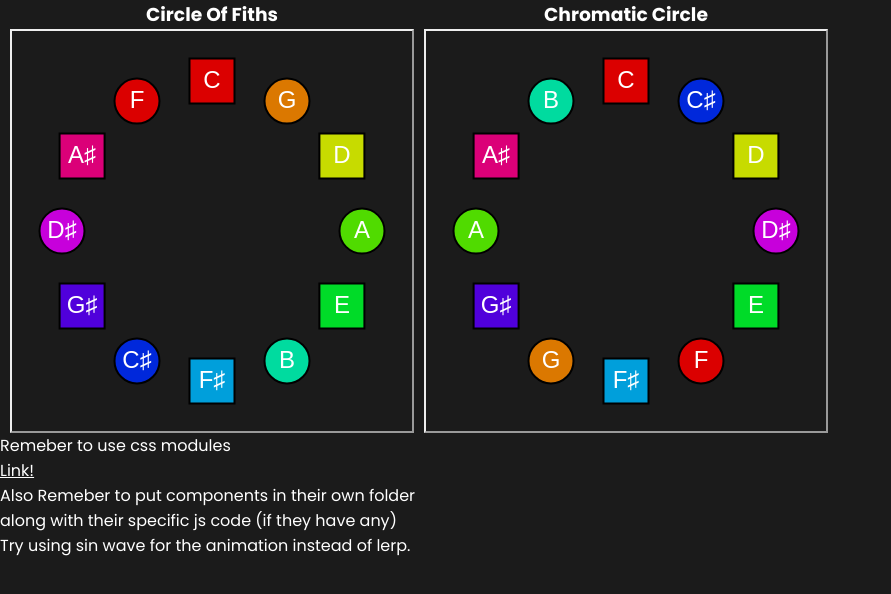
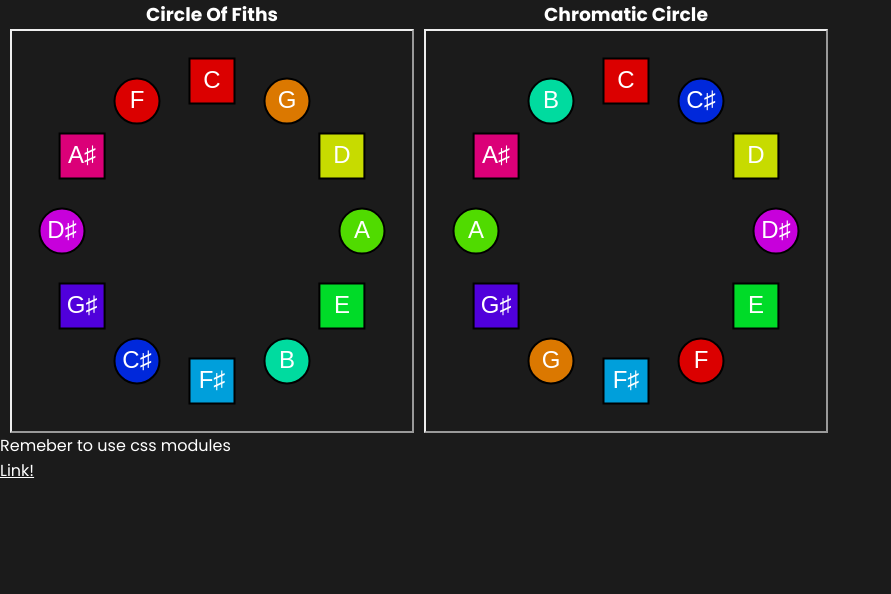
Before and after one commit to casperrr/color-guitar, a Next.js app: page /home in a window 1280 px wide. Shown: the top 594 px of the page, without its empty margins (0-891 px from the left). Built offline with nearby package versions, Linux system fonts and the light colour scheme.

Commit message:
removed completed reminders from page

```diff
--- a/app/home/page.jsx
+++ b/app/home/page.jsx
@@ -18,9 +18,7 @@ const page = () => {
             </div>
             <p>Remeber to use css modules <br />
             <a href="https://nextjs.org/docs/app/building-your-application/styling/css-modules#example" target="_blank">Link!</a></p>
-            <p>Also Remeber to put components in their own folder <br />
-            along with their specific js code (if they have any) <br />
-            Try using sin wave for the animation instead of lerp.</p>
+
         </>
     );
 };
```
